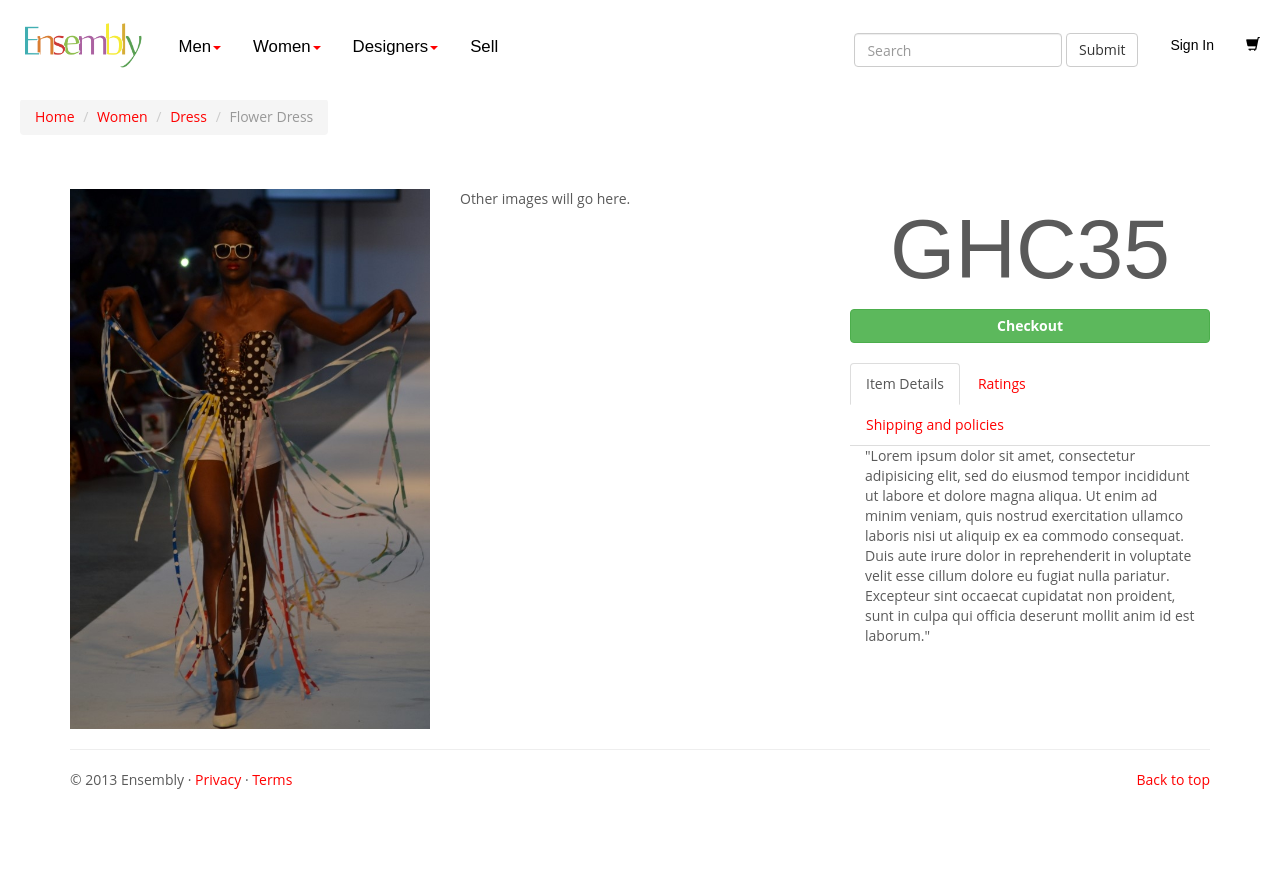
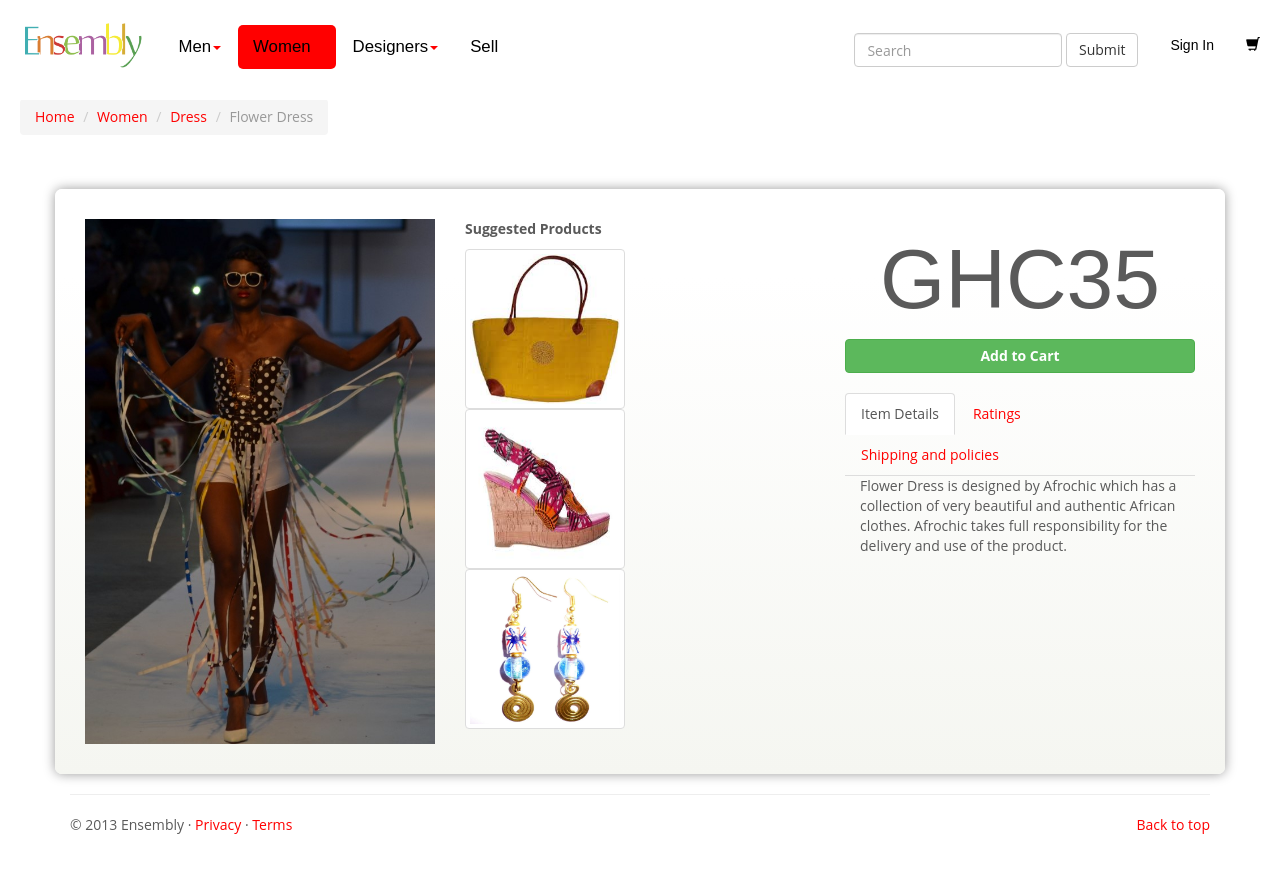
Before and after one commit to osborn/fabrique, a PHP site: page /item.html in a window 1280 px wide. Before the commit the page ends 789 px from the top, so only its background shows below. Run offline with PHP 8.4, Linux system fonts and the light colour scheme; some libraries are stand-ins or nearby versions.

Commit message:
added images to the suggested product

```diff
--- a/css/carousel.css
+++ b/css/carousel.css
@@ -138,6 +138,29 @@ body {
   height: 600px;
 }
 
+.nav-pills > li.active > a{
+  background-color: red;
+}
+
+.inner {
+padding: 30px;
+background-color: white;
+
+/* outer shadows  (note the rgba is red, green, blue, alpha) */
+-webkit-box-shadow: 0px 0px 12px rgba(0, 0, 0, 0.4);
+-moz-box-shadow: 0px 1px 6px rgba(23, 69, 88, .5);
+
+/* rounded corners */
+-webkit-border-radius: 12px;
+-moz-border-radius: 7px;
+border-radius: 7px;
+
+/* gradients */
+background: -webkit-gradient(linear, left top, left bottom,
+color-stop(0%, white), color-stop(15%, white), color-stop(100%, #f5f6f1));
+background: -moz-linear-gradient(top, white 0%, white 55%, #D5E4F3 130%);
+}
+
 
 /* MARKETING CONTENT
 -------------------------------------------------- */
--- a/css/ensembly.css
+++ b/css/ensembly.css
@@ -31,3 +31,7 @@ body{
 	height: 25px;
 	margin-top: -3px;
 }
+
+.suggested > img{
+	height: 150px;
+}
--- a/item.html
+++ b/item.html
@@ -37,7 +37,7 @@
                             <li><a href="#">Shoes</a></li>
                         </ul>
                     </li>
-                    <li class="dropdown">
+                    <li class="dropdown active">
                         <a class="dropdown-toggle" data-toggle="dropdown" href="#">Women<span class="caret"></span></a>
                         <ul class="dropdown-menu">
                             <li><a href="#">Shirts</a></li>
@@ -79,30 +79,54 @@
                 <li><a href="index.html">Home</a></li>
                 <li><a href="products.html">Women</a></li>
                 <li><a href="products.html">Dress</a></li>
-                <li class="active">Flower Dress</li>
+                <li class="active" id="active">Flower Dress</li>
             </ol>
         </div>
 
-        <div class="container border">
-            <div class="row">
-                <div class="col-lg-4">
+
+            <div class="container inner">
+                <div class="row">
+                <div class="col-lg-4" id="image">
                     <img id="item-img" src="images/thumb1.jpg">
                 </div>
                 <div class="col-lg-4">
-                    Other images will go here.
+                    <p><b>Suggested Products</b></p>
+                    <div class="row">
+                      <div class="col-lg-6">
+                        <a href="#" class="thumbnail suggested" id="thumb9">
+                          <img src="images/thumb9.jpg">
+                        </a>
+                      </div>
+                    </div>
+                    <div class="row">
+                      <div class="col-lg-6">
+                        <a href="#" class="thumbnail suggested" id="thumb10">
+                          <img src="images/thumb10.jpg">
+                        </a>
+                      </div>
+                    </div>
+                    <div class="row">
+                      <div class="col-lg-6">
+                        <a href="#" class="thumbnail suggested" id="thumb11">
+                          <img src="images/thumb11.jpg">
+                        </a>
+                      </div>
+                    </div>
                 </div>
                 <div class="col-lg-4">
                     <div class="item-price">GHC35</div>
-                    <button class="btn btn-success checkout"><b>Checkout</b></button>
+                    <button class="btn btn-success checkout"><b>Add to Cart</b></button>
                     <br><br>
                     <ul class="nav nav-tabs">
                         <li class="active"><a href="#">Item Details</a></li>
                         <li><a href="#">Ratings</a></li>
                         <li><a href="#">Shipping and policies</a></li>
                     </ul>
-                    <div class="container">"Lorem ipsum dolor sit amet, consectetur adipisicing elit, sed do eiusmod tempor incididunt ut labore et dolore magna aliqua. Ut enim ad minim veniam, quis nostrud exercitation ullamco laboris nisi ut aliquip ex ea commodo consequat. Duis aute irure dolor in reprehenderit in voluptate velit esse cillum dolore eu fugiat nulla pariatur. Excepteur sint occaecat cupidatat non proident, sunt in culpa qui officia deserunt mollit anim id est laborum."</div>
+                    <div class="container">Flower Dress is designed by Afrochic which has a collection of very beautiful and authentic African clothes. Afrochic takes full responsibility for the delivery and use of the product.</div>
                 </div>
+
             </div>
+
         </div>
 
 
@@ -123,5 +147,17 @@
     <script src="js/jquery-1.9.0.min.js"></script>
     <script src="js/bootstrap.min.js"></script>
     <script src="js/holder.js"></script>
+
+    <script>
+        $(document).ready(function(){
+            var img = $('.suggested');
+            img.click(function(){
+                console.log(img.attr('id'));
+                $("#image").html("<img src='images/"+img.attr('id')+".jpg' >");
+                $('.item-price').html('GHC20');
+                $('#active').html('Summer Bag');
+            })
+        });
+    </script>
 </body>
 </html>
--- a/products.html
+++ b/products.html
@@ -39,7 +39,7 @@
                             <li><a href="#">Shoes</a></li>
                         </ul>
                     </li>
-                    <li class="dropdown">
+                    <li class="dropdown active">
                         <a class="dropdown-toggle" data-toggle="dropdown" href="#">Women<span class="caret"></span></a>
                         <ul class="dropdown-menu">
                             <li><a href="#">Dress</a></li>
```
Also changed, not shown: images/thumb10.jpg (added), images/thumb11.jpg (added), images/thumb9.jpg (added).
